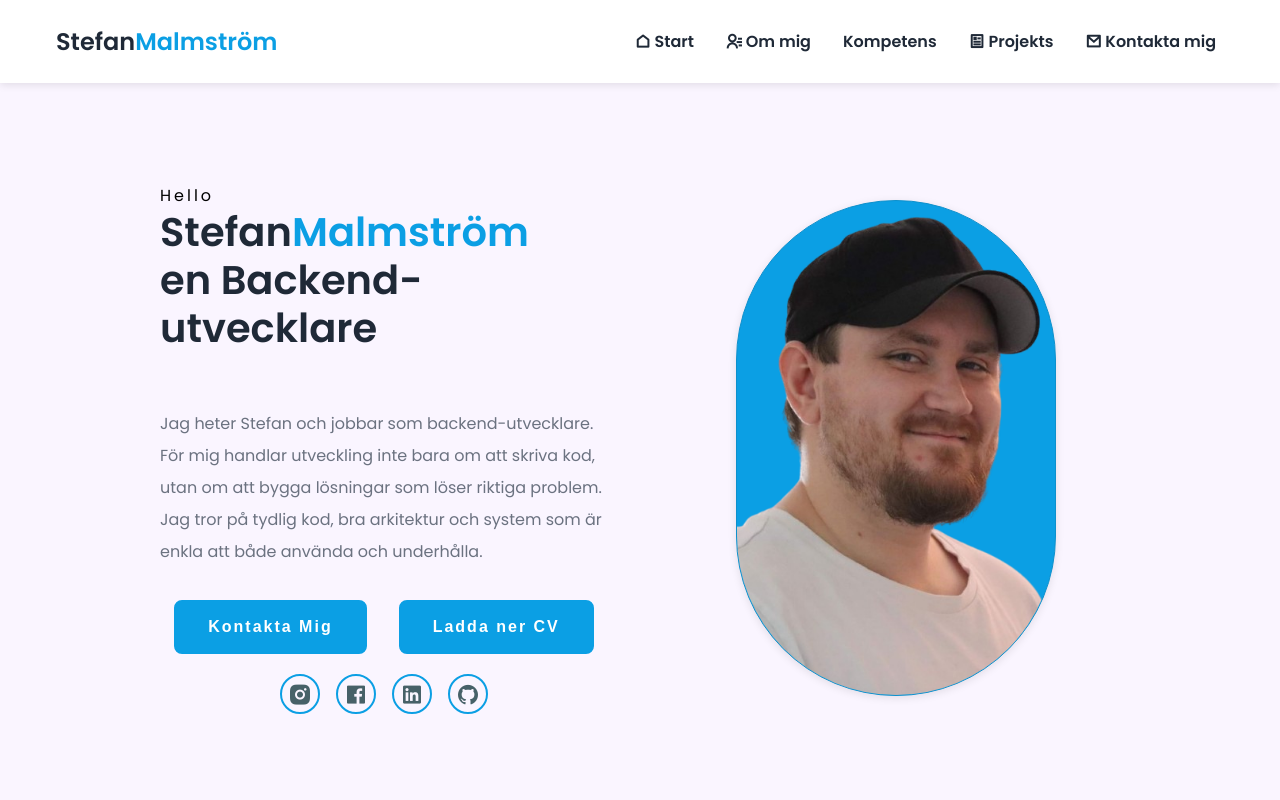
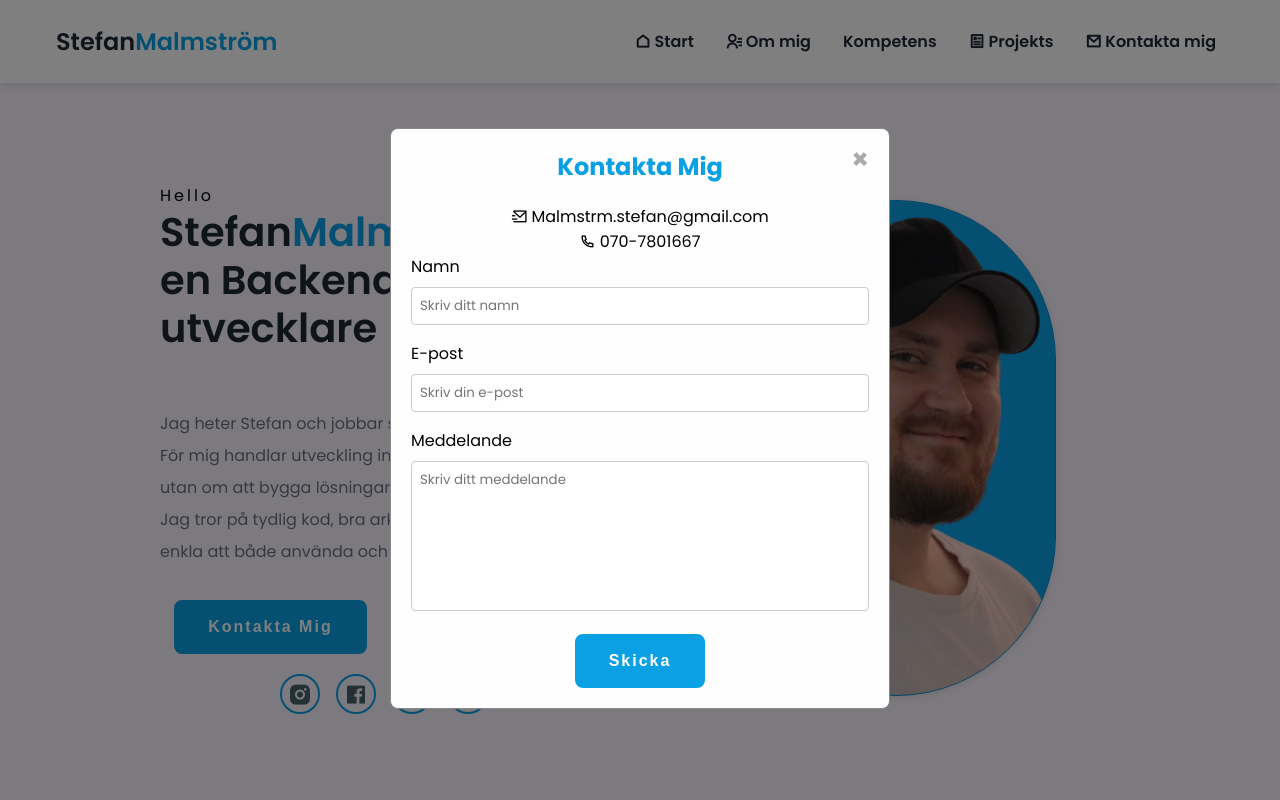
Before and after one commit to Malmstrm/Portfolio, a plain HTML site: page index.html in a window 1280 px wide. Both pictures are taken after a click on the link "Kontakta mig". Shown: the top 800 px of the page. Drawn offline with nearby package versions, Linux system fonts and the light colour scheme; no server answers; some icons are missing.

Commit message:
ContactForm CCS+ JS+

```diff
--- a/assets/css/style.css
+++ b/assets/css/style.css
@@ -446,6 +446,87 @@ nav ul li a:hover::after {
     font-size: 1.5rem;
     font-weight: bold;
 }
+/* Modal Container - döljs som standard */
+.modal {
+    display: none; /* Gömmer modalen initialt */
+    position: fixed;
+    z-index: 100; /* Högt värde så att den ligger över övrigt innehåll */
+    left: 0;
+    top: 0;
+    width: 100%;
+    height: 100%;
+    overflow: auto; /* Möjliggör scrollning om innehållet är stort */
+    background-color: rgba(0, 0, 0, 0.5); /* Halvtransparent bakgrund */
+}
+
+  /* Modal Innehåll */
+.modal-content {
+    background-color: #fefefe;
+    margin: 10% auto; /* Centrera modalen med lite marginal från toppen */
+    padding: 20px;
+    border: 1px solid #888;
+    width: 80%;
+    max-width: 500px;
+    border-radius: 8px;
+    position: relative;
+    text-align: center;
+}
+.modal-content h2{
+    color: var(--primary-color);
+    text-align: center;
+    margin-bottom: 20px;
+}
+
+/* Stäng-knapp */
+.close-button {
+    color: #aaa;
+    position: absolute;
+    top: 10px;
+    right: 20px;
+    font-size: 28px;
+    font-weight: bold;
+    cursor: pointer;
+}
+.close-button:hover,
+.close-button:focus {
+    color: #000;
+}
+
+.modal-content button{
+    justify-content: center;
+    font-size: 1rem;
+    font-weight: 600;
+    letter-spacing: 2px;
+    padding: 1rem 2rem;
+    border: 2px solid var(--primary-color);
+    border-radius: 8px;
+    transition: var(--transition);
+    cursor: pointer;
+    background-color: var(--primary-color);
+    color: white;
+}
+
+/* Enkel styling för formgrupper */
+.input-group {
+    margin-bottom: 1rem;
+}
+.input-group label {
+    display: block;
+    margin-bottom: 0.5rem;
+    text-align: start;
+}
+.input-group input,
+.input-group textarea {
+    resize: none;
+    font-family: var(--font);
+    width: 100%;
+    padding: 0.5rem;
+    border: 1px solid #ccc;
+    border-radius: 4px;
+}
+.input-group textarea{
+    height: 150px;
+}
 /* --- Weather API --- */
 .weather-api {
     gap: 1rem;
--- a/assets/js/script.js
+++ b/assets/js/script.js
@@ -36,7 +36,26 @@ document.addEventListener("DOMContentLoaded", function () {
 
         }
     });
+    const modal = document.getElementById("contactModal");
+    const openModalBtn = document.getElementById("openContactForm");
+    const closeBtn = document.querySelector(".close-button");
 
+    // Öppna modalen när knappen klickas
+    openModalBtn.addEventListener("click", function () {
+    modal.style.display = "block";
+    });
+
+    // Stäng modalen när "X" klickas
+    closeBtn.addEventListener("click", function () {
+    modal.style.display = "none";
+    });
+
+    // Stäng modalen om användaren klickar utanför modalinnehållet
+    window.addEventListener("click", function (event) {
+    if (event.target === modal) {
+    modal.style.display = "none";
+    }
+    });
 
     const cityInput = document.getElementById("city-input");
     const searchBtn = document.getElementById("search-btn");
```
